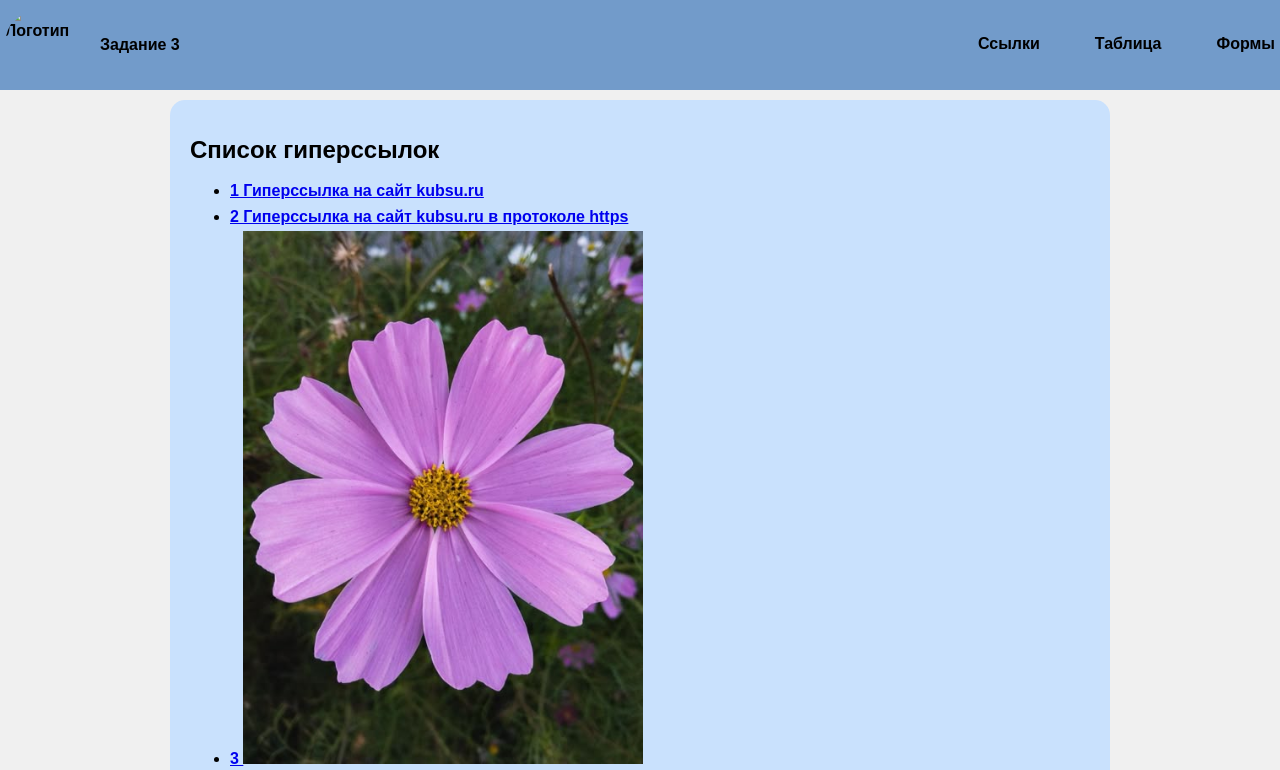
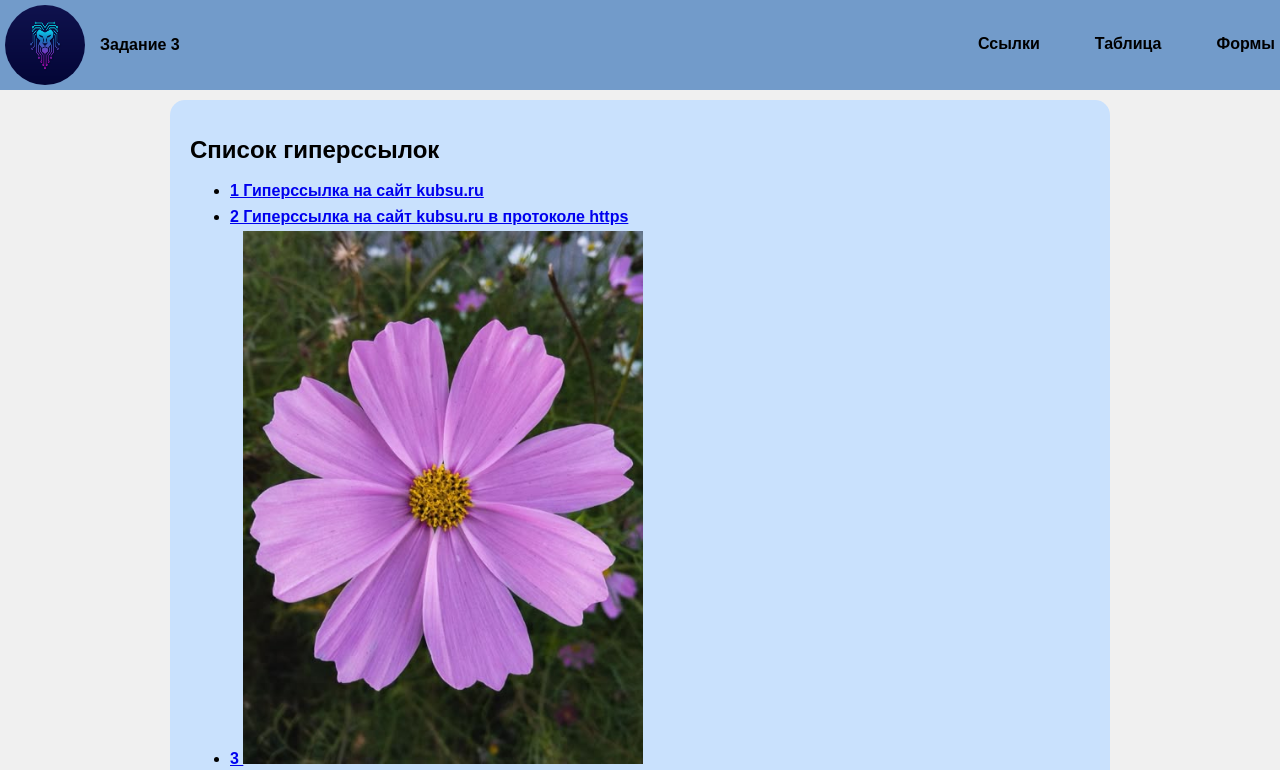
Before and after one commit to rdgolive/rdgolive.github.io, a plain HTML site: page index.html in a window 1280 px wide. Shown: the top 770 px of the page. Drawn offline with Linux system fonts and the light colour scheme.

Commit message:
Update index.html

```diff
--- a/index.html
+++ b/index.html
@@ -13,7 +13,7 @@
         <header id="header">
             <div class="header-content">
                 <div class="logo-block">
-                    <img src="image1.jpeg" alt="Логотип" class="logo-img">
+                    <img src="image1.png" alt="Логотип" class="logo-img">
                     <span>Задание 3</span>
                 </div>
             </div>
```
